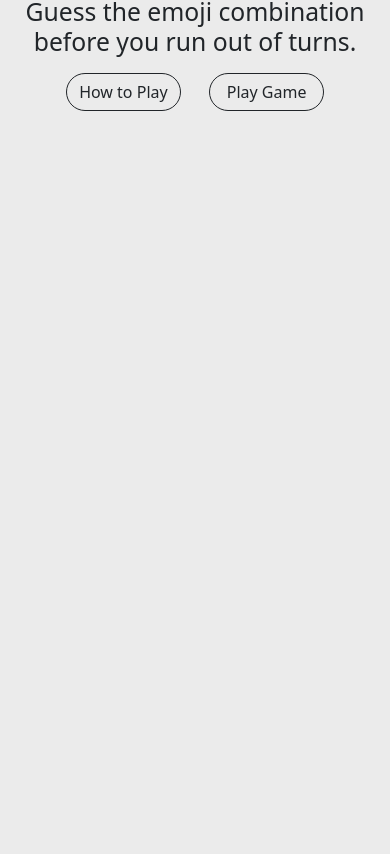
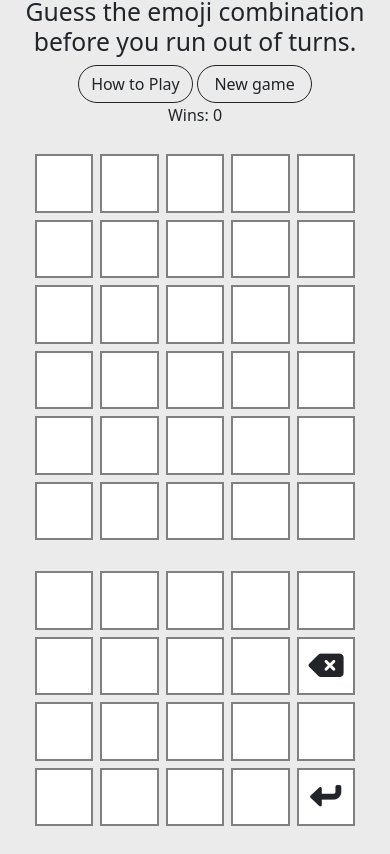
Before and after one commit to ReubenStr0bel/Wordlet, a plain HTML site: page index.html in a window 390 px wide. Shown: the part 63-917 px from the top of the page. Before the commit the page ends 844 px from the top, so only its background shows below. Drawn offline with nearby package versions, Linux system fonts and the light colour scheme.

Commit message:
Merge HTML pages into one single page

```diff
--- a/assets/css/styles.css
+++ b/assets/css/styles.css
@@ -18,6 +18,7 @@ a {
     display: flex;
     margin: auto;
     justify-content: center;
+    flex-wrap: wrap;
 }
 
 #game-grid {
--- a/index.html
+++ b/index.html
@@ -18,24 +18,53 @@
     <script src="https://kit.fontawesome.com/20f98696e8.js" crossorigin="anonymous"></script>
 </head>
 <body>
-    <!-- icon/logo -->
+    <div id = "answer"></div>
 
-    <!-- Title and description phrase -->
-    <h1 class = "display-1 text-center">Wordlet</h1>
-    <h2 class = "text-center">Guess the emoji combination before you run out of turns.</h2>
+    <section id = "title" class = "text-center">
+        <a href = "index.html"><h1 class = "display-1">Wordlet</h1></a>
+        <h2 class = "text-center">Guess the emoji combination before you run out of turns.</h2>
+        <!-- Tutorial button trigger modal -->
+        <button type="button" class="btn btn-outline-dark" data-bs-toggle="modal" data-bs-target="#tutorial">
+            How to Play
+        </button>
+        <!-- Game options button trigger modal -->
+        <button type="button" class="btn btn-outline-dark" data-bs-toggle="modal" data-bs-target="#game-options">
+            New game
+        </button>
+        <div>
+            <p id = "win-tracker">Wins: 0</p>
+        </div>
+    </section>
 
-    <!-- Buttons to start game or see rules -->
-    <div class="container text-center mt-3">
-        <div class = "row justify-content-center">
-            <div class="col justify-content-center">
-                <!-- Button trigger modal -->
-                <button type="button" class="btn btn-outline-dark" data-bs-toggle="modal" data-bs-target="#tutorial">
-                    How to Play
-                </button>
-                <a href = "game.html" class="ms-4"><button type="button" class="btn btn-outline-dark">Play Game</button></a>
-            </div>
+    <section id = "game-grid" class = "mt-4"></section> <!-- This section will be populated by the JS script -->
+
+    <section id = "emoji-buttons" class = "mt-4 mb-4">
+        <div id = "emoji-row-1" class = "emoji flex-container">
+            <div class="box box-1"></div>
+            <div class="box box-2"></div>
+            <div class="box box-3"></div>
+            <div class="box box-4"></div>
+            <div class="box box-5"></div>
+            <div class="box box-6"></div>
+            <div class="box box-7"></div>
+            <div class="box box-8"></div>
+            <div class="box box-9"></div>
+            <div class="box box-10" id="backspace"><i class="fa-solid fa-delete-left"></i></div>
         </div>
-    </div>
+
+        <div id = "emoji-row-2" class = "emoji flex-container">
+            <div class="box box-1"></div>
+            <div class="box box-2"></div>
+            <div class="box box-3"></div>
+            <div class="box box-4"></div>
+            <div class="box box-5"></div>
+            <div class="box box-6"></div>
+            <div class="box box-7"></div>
+            <div class="box box-8"></div>
+            <div class="box box-9"></div>
+            <div class="box box-10" id="submit"><i class="fa-solid fa-turn-down fa-rotate-90"></i></div>
+        </div>
+    </section>
 
     <!-- Tutorial modal -->
     <div class="modal" tabindex="-1" id="tutorial">
@@ -82,6 +111,29 @@
         </div>
       </div>
 
+    <!-- Game options modal -->
+    <div class="modal" tabindex="-1" id="game-options">
+        <div class="modal-dialog modal-dialog-centered modal-dialog-scrollable">
+          <div class="modal-content">
+            <div class="modal-header">
+                <h5 class="modal-title" id="game-optionsLabel">How to Play</h5>
+                <button type="button" class="btn-close" data-bs-dismiss="modal" aria-label="Close"></button>
+            </div>
+            <div class="modal-body">
+                <p>Choose which emoji theme you would like to play with:</p>
+                <div id = "emoji-choices" class = "flex-container">
+                    <span class = "box box-1">🐯</span>
+                    <span class = "box box-2">🍎</span>
+                    <span class = "box box-3">😀</span>
+                </div>
+            </div>
+            <div class="modal-footer">
+                <button type="button" class="btn btn-secondary" data-bs-dismiss="modal" id="start-game">Start game</button>
+            </div>
+          </div>
+        </div>
+      </div>
+
     <!-- Bootstrap JS CDN link - used only for modal -->
     <script src="https://cdn.jsdelivr.net/npm/bootstrap@5.3.3/dist/js/bootstrap.bundle.min.js"
     integrity="sha384-YvpcrYf0tY3lHB60NNkmXc5s9fDVZLESaAA55NDzOxhy9GkcIdslK1eN7N6jIeHz" crossorigin="anonymous"></script>
```
Also changed, not shown: assets/scripts/script.js (+19 -0 lines).
